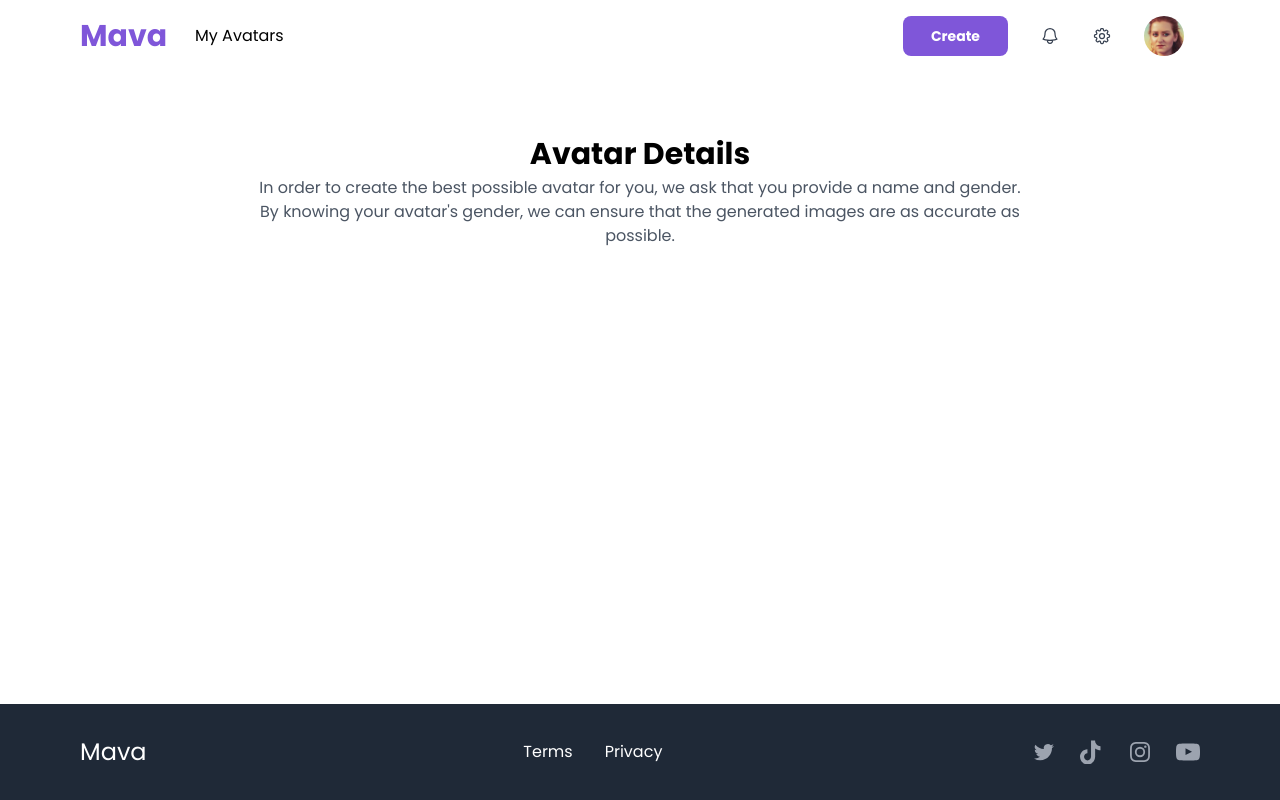
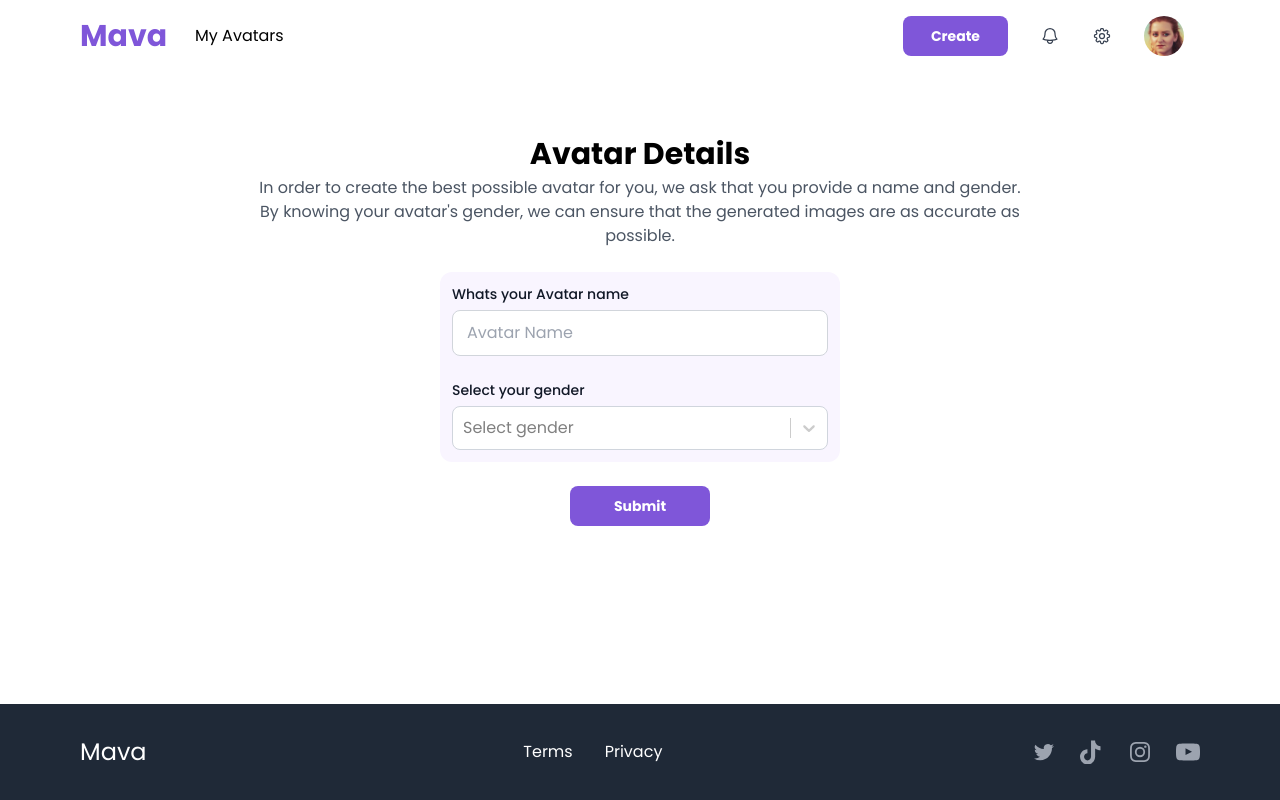
Before and after one commit to brandojesus0624/AI-web-frontend, a React (Create React App) app: page /avatar-detail in a window 1280 px wide. Built offline with nearby package versions, Linux system fonts and the light colour scheme.

Commit message:
Avatar detail update(form)

```diff
--- a/src/App.js
+++ b/src/App.js
@@ -13,7 +13,7 @@ import UploadImage from "./components/pages/uploadImage";
 
 function App() {
   useEffect(() => {
-    document.title = "MAVA: Awesome Avatar Genera";
+    document.title = "MAVA: Awesome Avatar Generation";
   }, []);
   return (
     <BrowserRouter>
--- a/src/components/pages/avatarDetail.js
+++ b/src/components/pages/avatarDetail.js
@@ -1,10 +1,28 @@
+import { useEffect, useState } from "react";
+import Select from "react-select";
 import MainLayout from "../../layout/mainLayout";
 
+const genderOptions = [
+  {label:'Female', value: 'Female'},
+  {label: 'Male', value: 'Male'},
+  {label: 'Other', value: 'Other'}
+]
+
 const AvatarDetail = () => {
+
+  const [selectedOption, setSelectedOption] = useState(null);
+  const [avatarName, setAvatarName] = useState('');
+  const [disable, setDisable] = useState(true);
+  console.log(selectedOption)
+  useEffect(() => {
+    console.log('disable ==> ', selectedOption !== null && avatarName.length > 0)
+    setDisable(selectedOption !== null && avatarName.length > 0)
+  }, [selectedOption, avatarName])
+
   return (
     <MainLayout>
       <div className="h-full flex flex-col items-center px-10" id="upload">
-        <div className="w-3/4 text-center px-16">
+        <div className="w-3/4 text-center md:px-16">
           <h1 className="font-poppinsBold text-3xl mt-16">Avatar Details</h1>
           <p className="mt-1 text-gray-600">
             In order to create the best possible avatar for you, we ask that you
@@ -12,6 +30,57 @@ const AvatarDetail = () => {
             ensure that the generated images are as accurate as possible.
           </p>
         </div>
+        <div className="w-1/3 mt-6">
+          <form className="flex flex-col items-center">
+            <div className="bg-primary-50 rounded-xl p-3 w-full">
+              <div>
+                <label
+                  htmlFor="avatar_name"
+                  className="block mb-1.5 text-sm font-poppinsMedium text-gray-900"
+                >
+                  Whats your Avatar name
+                </label>
+                <input
+                  type="text"
+                  id="avatar_name"
+                  className="border border-gray-300 text-base rounded-lg mt-1 block w-full py-2.5 px-3.5"
+                  placeholder="Avatar Name"
+                  onChange={setAvatarName}
+                />
+              </div>
+              <div className="mt-6">
+                <label
+                  htmlFor="gender"
+                  className="block mb-1.5 text-sm font-poppinsMedium text-gray-900"
+                >
+                  Select your gender
+                </label>
+                <Select
+                  placeholder="Select gender"
+                  defaultValue={selectedOption}
+                  onChange={setSelectedOption}
+                  options={genderOptions}
+                  styles={{
+                    control: (baseStyles) => ({
+                      ...baseStyles,
+                      borderRadius: '8px',
+                      borderColor: '#D0D5DD',
+                      paddingBottom: "3px",
+                      paddingTop: "3px",
+                    }),
+                  }}
+                />
+              </div>
+            </div>
+            <button
+                className="bg-primary-600 rounded-lg px-11 disabled:bg-primary-200 py-2.5 mt-6 text-white font-poppinsBold text-sm"
+                type="submit"
+                disabled={disable}
+              >
+                Submit
+            </button>
+          </form>
+        </div>
       </div>
     </MainLayout>
   );
--- a/src/layout/header.js
+++ b/src/layout/header.js
@@ -10,6 +10,11 @@ const Header = () => {
   const LoginHandle = () => {
     navigate("/login");
   };
+
+  const createAvatar = () => {
+    navigate("/payment");
+  }
+
   return (
     <>
       <nav className="border-gray-200 px-5 sm:px-10 md:px-20 rounded w-full">
@@ -65,7 +70,7 @@ const Header = () => {
               {login ? (
                 <>
                   <li>
-                    <button className="block w-full text-sm bg-primary-600 hover:bg-primary-700 py-2.5 px-7 rounded-lg text-white font-poppinsBold">
+                    <button onClick={createAvatar} className="block w-full text-sm bg-primary-600 hover:bg-primary-700 py-2.5 px-7 rounded-lg text-white font-poppinsBold">
                       Create
                     </button>
                   </li>
```
